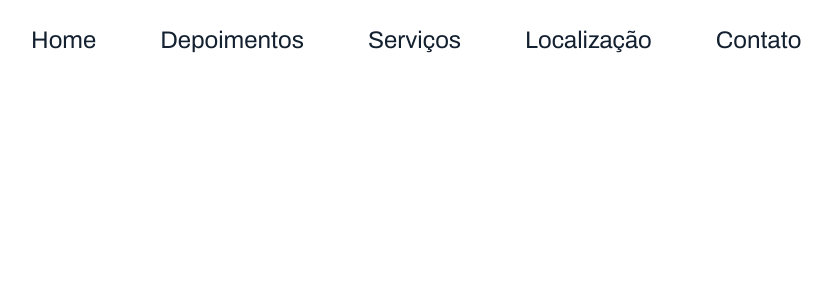
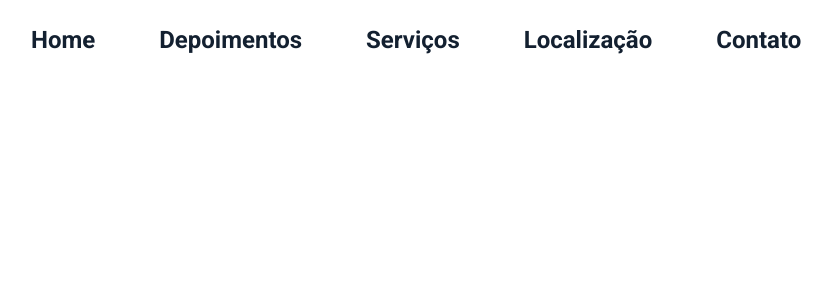
Before and after one commit to GustavoGigacz/odonto-suelen-project, a Next.js app: page / in a window 1280 px wide. Shown: the top 300 px of the page, without its empty margins (33-865 px from the left). Built offline with nearby package versions, Linux system fonts and the light colour scheme.

Commit message:
update font-family

```diff
--- a/app/components/shared/Navbar/Navbar.tsx
+++ b/app/components/shared/Navbar/Navbar.tsx
@@ -15,6 +15,7 @@ import LinkedinIcon from "../icons/LinkedinIcon";
 import CloseIcon from "../icons/CloseIcon";
 /// icons
 
+///////////////Code///////////////Code///////////////Code
 export default function Navbar() {
   const [mobileOpen, setMobileOpen] = useState(false);
 
@@ -26,7 +27,7 @@ export default function Navbar() {
     <>
       <nav className='w-full fixed top-0 mb-8'>
         {/* navbar desktop */}
-        <ul className='px-8 mobile:flex mobile:max-w-desktop mobile:mx-auto mobile:text-font1 mobile:text-2xl hidden'>
+        <ul className='px-8 mobile:flex mobile:max-w-desktop mobile:mx-auto mobile:text-font1 mobile:text-2xl hidden font-roboto font-semibold'>
           <li className='cursor-pointer px-8 py-6 border-b-4 border-b-transparent hover:bg-foreground2 hover:border-b-4 hover:border-y-foreground transition-all'>
             Home
           </li>
--- a/app/layout.tsx
+++ b/app/layout.tsx
@@ -3,6 +3,7 @@ import "./globals.css";
 import { Archivo, Roboto } from "next/font/google";
 
 export const roboto = Roboto({
+  variable: "--roboto",
   subsets: ["latin"],
   display: "swap",
   weight: ["400", "500", "700", "900"], // regular, medium, bold, black
@@ -10,6 +11,7 @@ export const roboto = Roboto({
 });
 
 export const archivo = Archivo({
+  variable: "--archivo",
   subsets: ["latin"],
   display: "swap",
   weight: ["100", "400", "600", "700"], //  thin-italic, regular, semi-bold, bold,
@@ -26,9 +28,10 @@ export default function RootLayout({
 }: {
   children: React.ReactNode;
 }) {
+  console.log(archivo);
   return (
     <html lang='en'>
-      <body className={`${roboto.className} ${archivo.className} pt-[84px]`}>
+      <body className={`${archivo.variable} ${roboto.variable} pt-[84px]`}>
         <Navbar />
         {children}
       </body>
--- a/tailwind.config.js
+++ b/tailwind.config.js
@@ -6,6 +6,10 @@ module.exports = {
     "./app/**/*.{js,ts,jsx,tsx,mdx}",
   ],
   theme: {
+    fontFamily: {
+      roboto: ["var(--roboto)"],
+      archivo: ["var(--archivo)"],
+    },
     extend: {
       colors: {
         background: "#ffffff",
```
